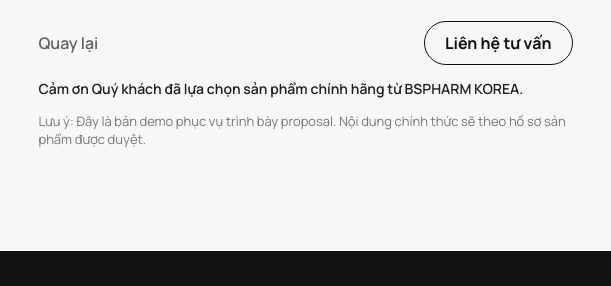
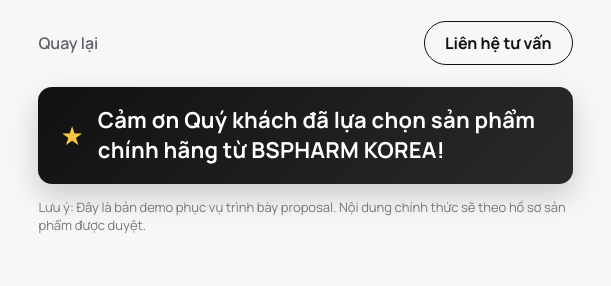
Before and after one commit to stillnesspoker/bspharm-vietnam, a plain HTML site: page index.html in a window 1280 px wide. Shown: the part 710-996 px from the top of the page, 669-1280 px from the left. Drawn offline with Linux system fonts and the light colour scheme.

Commit message:
Make thank-you message a prominent banner

```diff
--- a/index.html
+++ b/index.html
@@ -97,7 +97,10 @@
             <a class="link-muted" href="https://bsp-korea.com/main" target="_blank" rel="noopener noreferrer">Quay lại</a>
             <a class="btn-contact" href="https://bsp-korea.com/contact/" target="_blank" rel="noopener noreferrer">Liên hệ tư vấn</a>
           </div>
-          <p class="thank-you-note">Cảm ơn Quý khách đã lựa chọn sản phẩm chính hãng từ BSPHARM KOREA.</p>
+          <div class="thank-you-banner">
+            <span class="thank-you-icon">★</span>
+            <p>Cảm ơn Quý khách đã lựa chọn sản phẩm chính hãng từ BSPHARM KOREA!</p>
+          </div>
           <p class="disclaimer">
             Lưu ý: Đây là bản demo phục vụ trình bày proposal. Nội dung chính thức sẽ theo hồ sơ sản phẩm được duyệt.
           </p>
--- a/styles.css
+++ b/styles.css
@@ -226,12 +226,30 @@ a {
   color: #777;
 }
 
-.thank-you-note {
-  margin-top: 14px;
-  margin-bottom: 0;
-  font-size: 14px;
-  color: #202020;
-  font-weight: 600;
+.thank-you-banner {
+  margin-top: 22px;
+  display: flex;
+  align-items: center;
+  gap: 14px;
+  padding: 18px 22px;
+  border-radius: 14px;
+  background: linear-gradient(135deg, #111 0%, #2a2a2a 100%);
+  color: #fff;
+  box-shadow: 0 12px 30px rgba(0, 0, 0, 0.18);
+}
+
+.thank-you-banner p {
+  margin: 0;
+  font-size: clamp(17px, 2.4vw, 22px);
+  font-weight: 700;
+  line-height: 1.4;
+  letter-spacing: 0.01em;
+}
+
+.thank-you-icon {
+  font-size: 26px;
+  color: #ffc83d;
+  flex-shrink: 0;
 }
 
 .site-footer {
```
